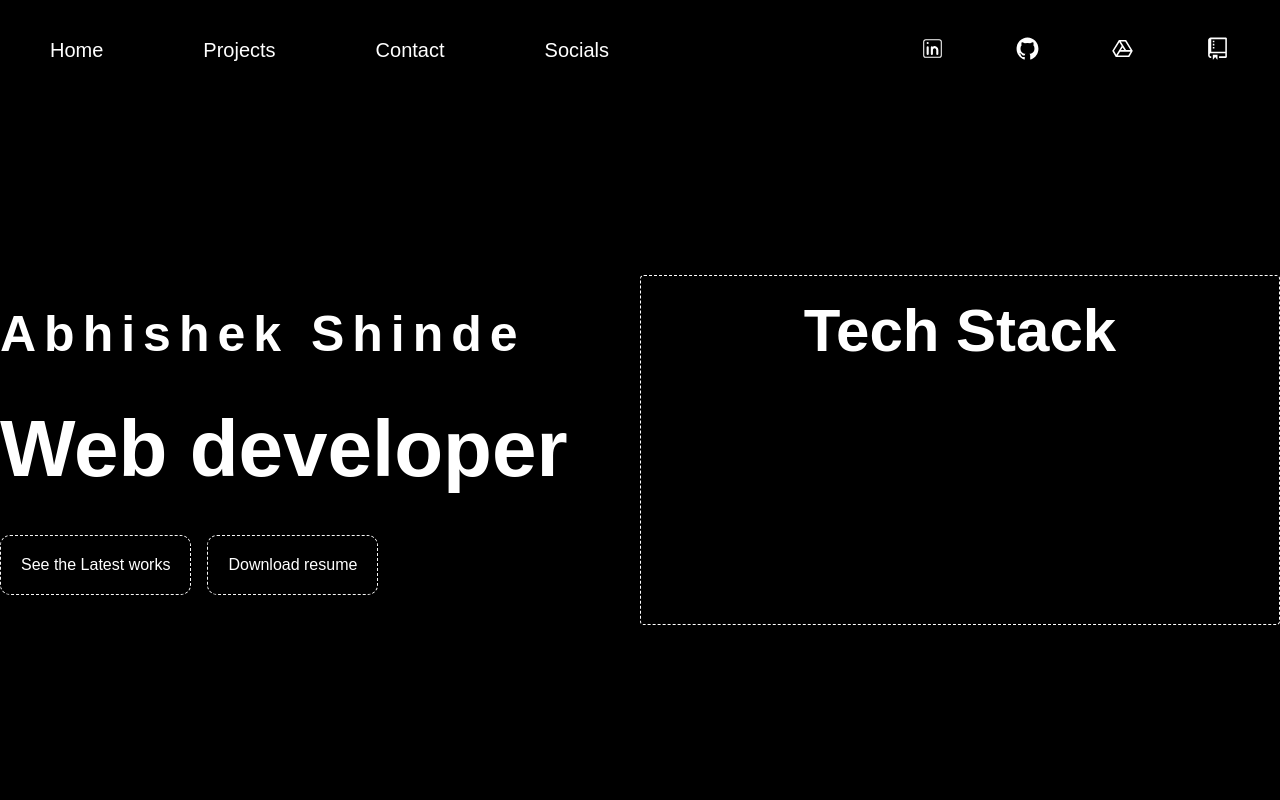
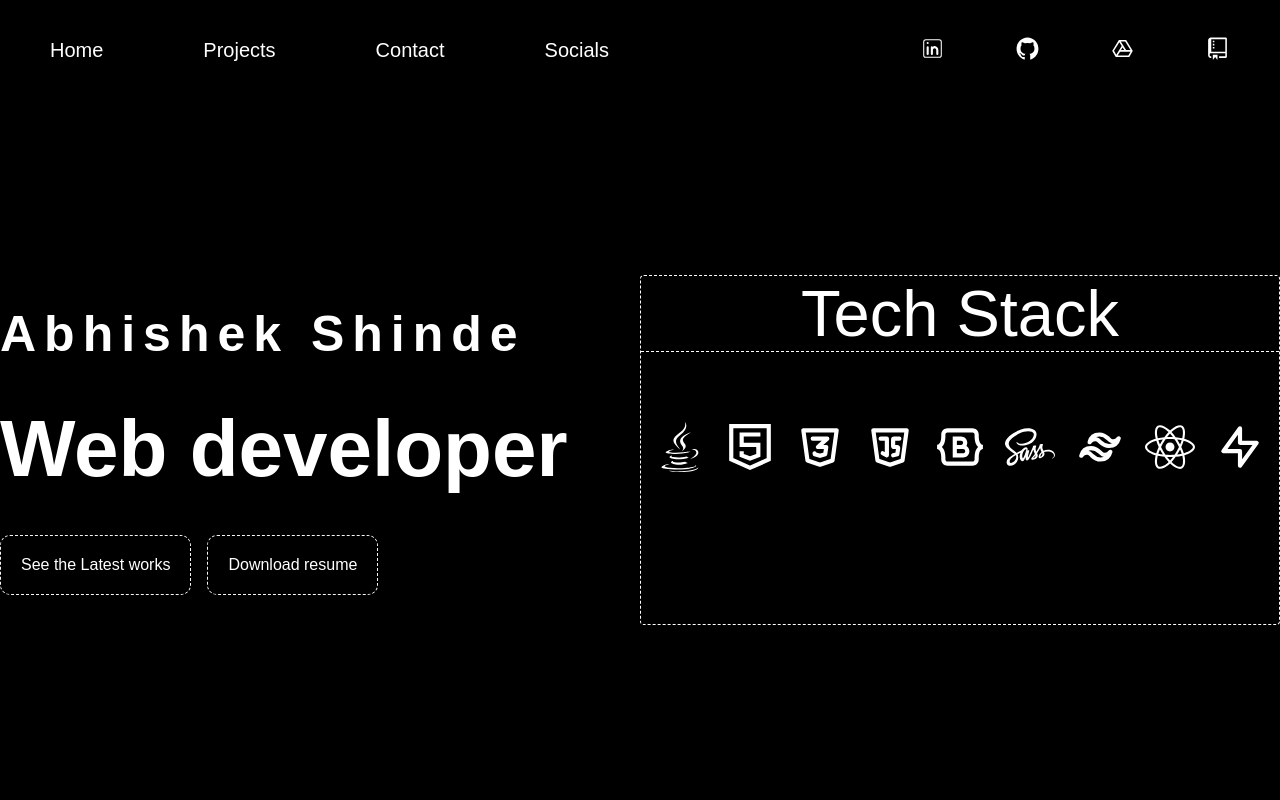
Before and after one commit to Abhishekr2122/portfolio-website, a React (Create React App) app: page / in a window 1280 px wide. Shown: the top 800 px of the page. Built offline with nearby package versions, Linux system fonts and the light colour scheme; grey boxes are pictures that could not be loaded.

Commit message:
Adding and styling the icons

```diff
--- a/src/components/Main.js
+++ b/src/components/Main.js
@@ -1,7 +1,15 @@
 import "./main.scss";
 import { motion } from "framer-motion";
-import { FaHtml5 } from "react-icons/fa";
-import { IoLogoCss3 } from "react-icons/io5";
+import { GrHtml5 } from "react-icons/gr";
+import { TbBrandCss3 } from "react-icons/tb";
+import { TbBrandJavascript } from "react-icons/tb";
+import { FaReact } from "react-icons/fa";
+import { RiBootstrapLine } from "react-icons/ri";
+import { TbBrandTailwind } from "react-icons/tb";
+import { FaSass } from "react-icons/fa";
+import { FaJava } from "react-icons/fa";
+import { TbBrandSupabase } from "react-icons/tb";
+
 const textVariants = {
   initial: { y: 500, opacity: 0 },
   animate: {
@@ -64,13 +72,59 @@ export default function Main({ open }) {
             height: "50%",
             width: "50%",
             display: "flex",
-            justifyContent: "center",
+            flexDirection: "column",
+            alignItems: "center",
+            gap: "20%",
           }}
         >
-          <h1 style={{ fontSize: "60px", padding: "20px", color: "white" }}>
+          <h1
+            style={{
+              fontSize: "65px",
+              color: "white",
+              borderBottom: "1px dashed white",
+              width: "100%",
+              textAlign: "center",
+              fontWeight: "lighter",
+            }}
+          >
             Tech Stack
           </h1>
-          <div></div>
+          <div
+            style={{
+              color: "white",
+
+              display: "flex",
+              gap: "20px",
+            }}
+          >
+            <FaJava
+              style={{ height: "50px", width: "50px", cursor: "pointer" }}
+            />
+            <GrHtml5
+              style={{ height: "50px", width: "50px", cursor: "pointer" }}
+            />
+            <TbBrandCss3
+              style={{ height: "50px", width: "50px", cursor: "pointer" }}
+            />
+            <TbBrandJavascript
+              style={{ height: "50px", width: "50px", cursor: "pointer" }}
+            />
+            <RiBootstrapLine
+              style={{ height: "50px", width: "50px", cursor: "pointer" }}
+            />
+            <FaSass
+              style={{ height: "50px", width: "50px", cursor: "pointer" }}
+            />
+            <TbBrandTailwind
+              style={{ height: "50px", width: "50px", cursor: "pointer" }}
+            />
+            <FaReact
+              style={{ height: "50px", width: "50px", cursor: "pointer" }}
+            />
+            <TbBrandSupabase
+              style={{ height: "50px", width: "50px", cursor: "pointer" }}
+            />
+          </div>
         </div>
       </div>
 
--- a/src/components/contact.scss
+++ b/src/components/contact.scss
@@ -38,14 +38,14 @@
       padding: 20px;
       background-color: transparent;
       color: white;
-      border: 1px solid white;
+      border: 1px dashed white;
       border-radius: 6px;
     }
 
     textarea {
       background-color: transparent;
       color: white;
-      border: 1px solid white;
+      border: 1px dashed white;
       padding: 20px;
       border-radius: 6px;
     }
```
